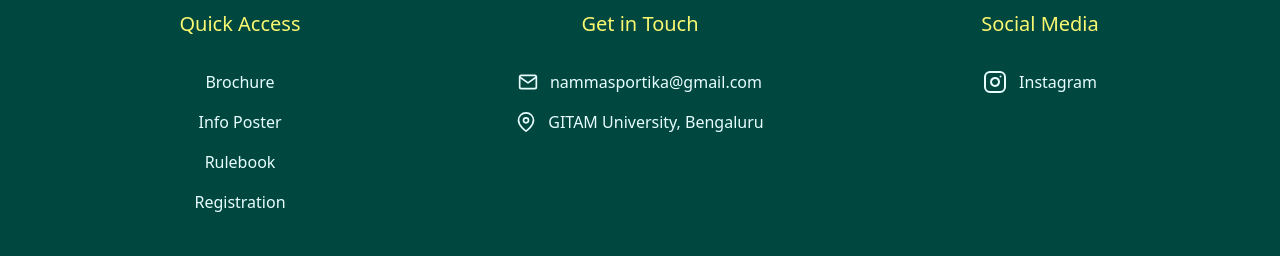
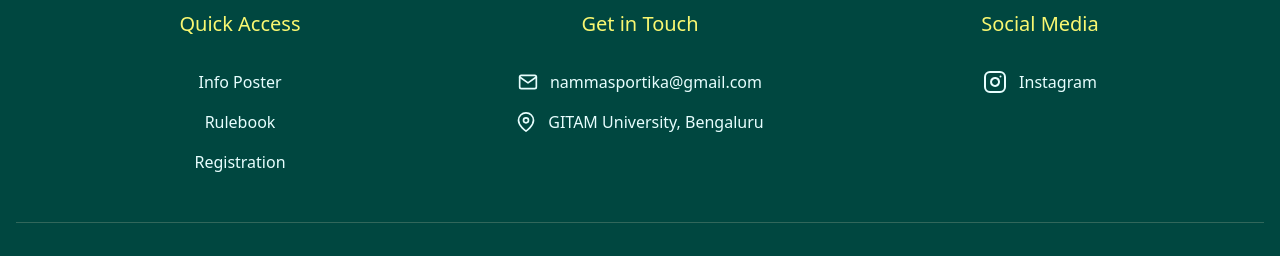
Before and after one commit to NammaSportika/namma-sportika, a React (Vite) app: page / in a window 1280 px wide. Shown: the part 2948-3204 px from the top of the page. Built offline with nearby package versions, Linux system fonts and the light colour scheme; no server answers.

Commit message:
Update in footer

```diff
--- a/src/pages/Footer.jsx
+++ b/src/pages/Footer.jsx
@@ -43,7 +43,7 @@ const Footer = () => {
           <FooterSection title="Quick Access" delay={0.2}>
             <ul className="flex flex-col items-center space-y-4 w-full">
               {[
-                { name: 'Brochure', file: 'namma Sportika Sponsorship Brochure.pdf' },
+                // { name: 'Brochure', file: 'namma Sportika Sponsorship Brochure.pdf' },
                 { name: 'Info Poster', file: 'NammaSportika_InfoPoster.pdf' },
                 { name: 'Rulebook', file: 'namma Sportika Rule Book  STD.pdf' },
                 { name: 'Registration', isLink: true }
```
